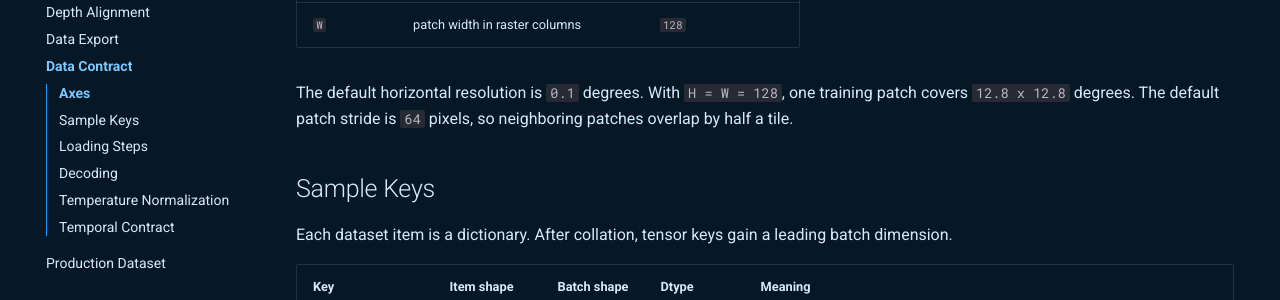
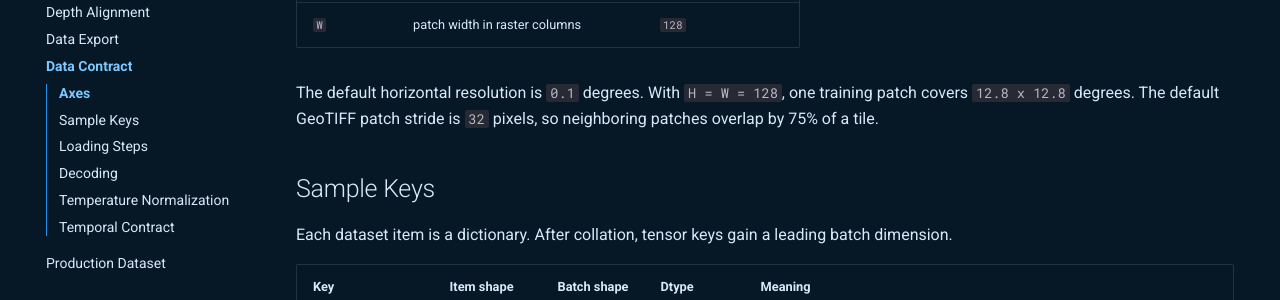
Before and after one commit to simon-donike/DepthDif, an MkDocs documentation site: the page built from docs/data-contract.md, in a window 1280 px wide and 900 px high, scrolled down 440 px. Shown: the part 177-477 px from the top of the window. Built offline with MkDocs 1.6.1 and Material for MkDocs 9.7.7, drawn with Linux system fonts in a browser that asks for light colours; comment, search, counter and statistics services are not loaded.

Commit message:
make stride 32 for geotif dataset

```diff
--- a/docs/data-contract.md
+++ b/docs/data-contract.md
@@ -17,8 +17,8 @@ Symbols used in this contract:
 | `W` | patch width in raster columns | `128` |
 
 The default horizontal resolution is `0.1` degrees. With `H = W = 128`, one
-training patch covers `12.8 x 12.8` degrees. The default patch stride is `64`
-pixels, so neighboring patches overlap by half a tile.
+training patch covers `12.8 x 12.8` degrees. The default GeoTIFF patch stride is
+`32` pixels, so neighboring patches overlap by 75% of a tile.
 
 ## Sample Keys
 
--- a/src/depth_recon/configs/px_space/data_ostia_argo_geotiff.yaml
+++ b/src/depth_recon/configs/px_space/data_ostia_argo_geotiff.yaml
@@ -9,7 +9,7 @@ dataset:
     resolution_deg: 0.1
     patch_grid_source: "land_mask"
     land_mask_path: "src/depth_recon/data/dataset_creation/data_download_raw/get_world/world_land_mask_glorys_0p1.tif"
-    patch_stride: 64
+    patch_stride: 32 # 75% overlap for 128-pixel patches; centroids are spaced by 3.2 degrees.
     max_land_fraction: 0.30
     force_include_regions:
       - name: "mediterranean"
```
Also changed, not shown: docs/production-datasets.md (+5 -3 lines), docs/settings.md (+1 -1 lines), 1 other file.
